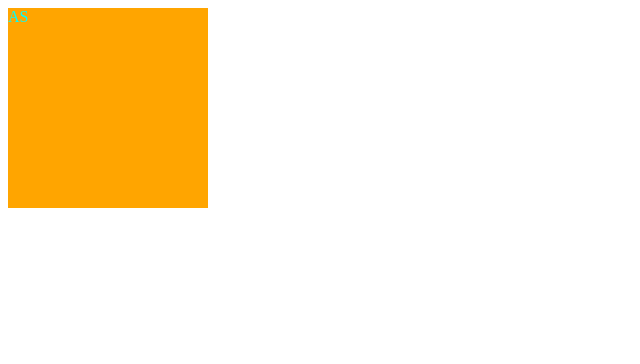
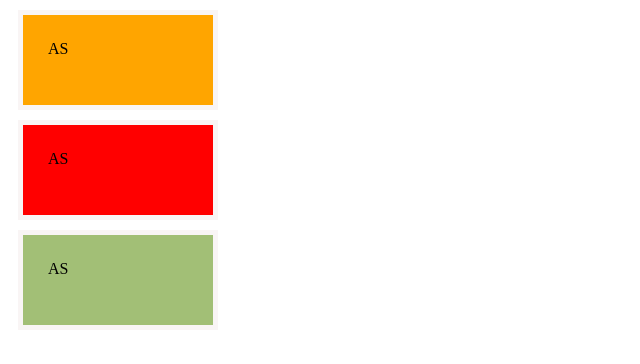
Before and after one commit to sharmaaryan18/box_model_css, a plain HTML site: page index.html in a window 1280 px wide. Shown: the whole page, without its empty margins (0-640 px from the left). Drawn offline with Linux system fonts and the light colour scheme.

Commit message:
14Jan2023

```diff
--- a/index.html
+++ b/index.html
@@ -8,6 +8,8 @@
     <link rel="stylesheet" href="style.css">
 </head>
 <body>
-    <div class="box">AS</div>
+    <div class="box" id="ab">AS</div>
+    <div class="box"id="bc">AS</div>
+    <div class="box" id="ca">AS</div>
 </body>
 </html>
--- a/style.css
+++ b/style.css
@@ -1,6 +1,17 @@
-.box{
-    height: 200px;
+.box {
+    height: 100px;
     width: 200px;
-    color: aqua;
+    border:5px solid rgb(249, 245, 245);
+    padding: 25px;
+    margin: 10px;
+    box-sizing: border-box;
+}
+#ab{
     background-color: orange;
 }
+#bc{
+    background-color:Red;
+}
+#ca{
+    background-color:rgb(162, 191, 118);
+}
```
